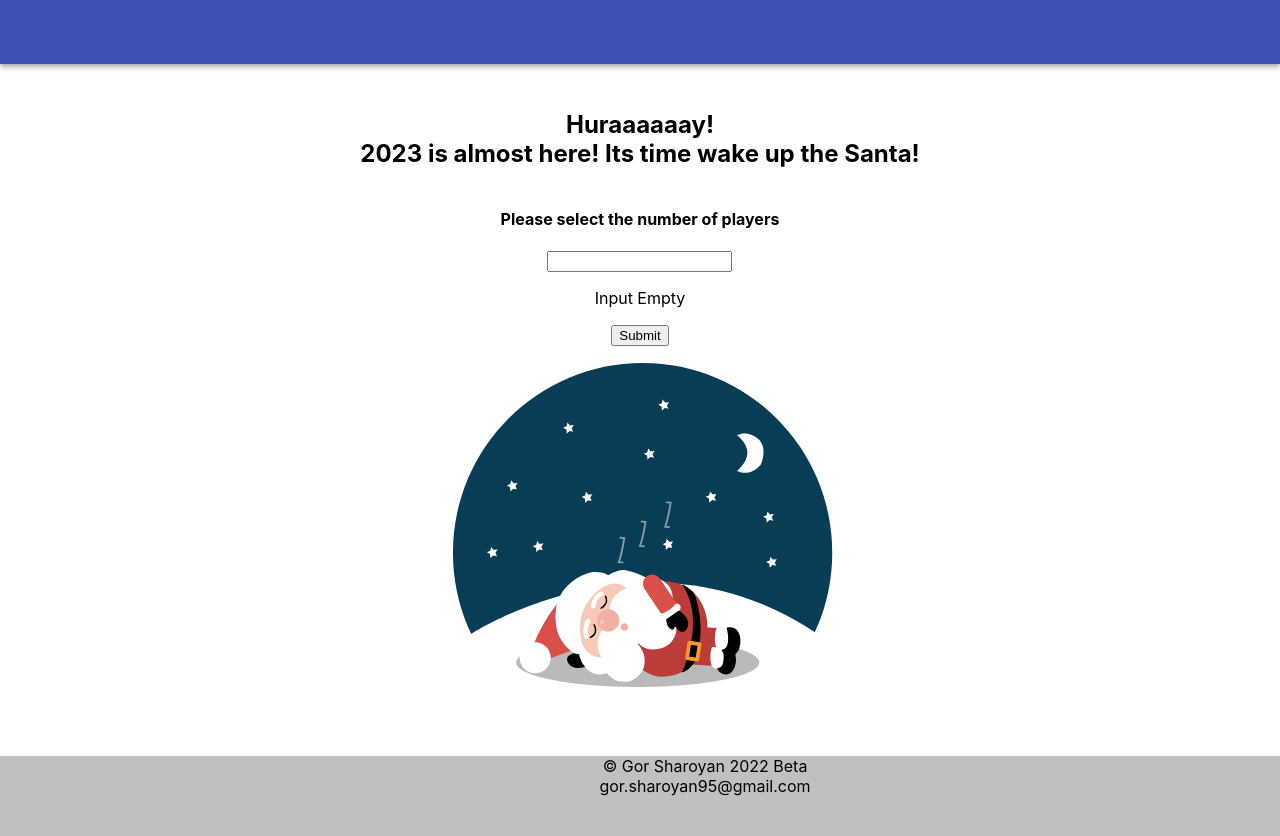
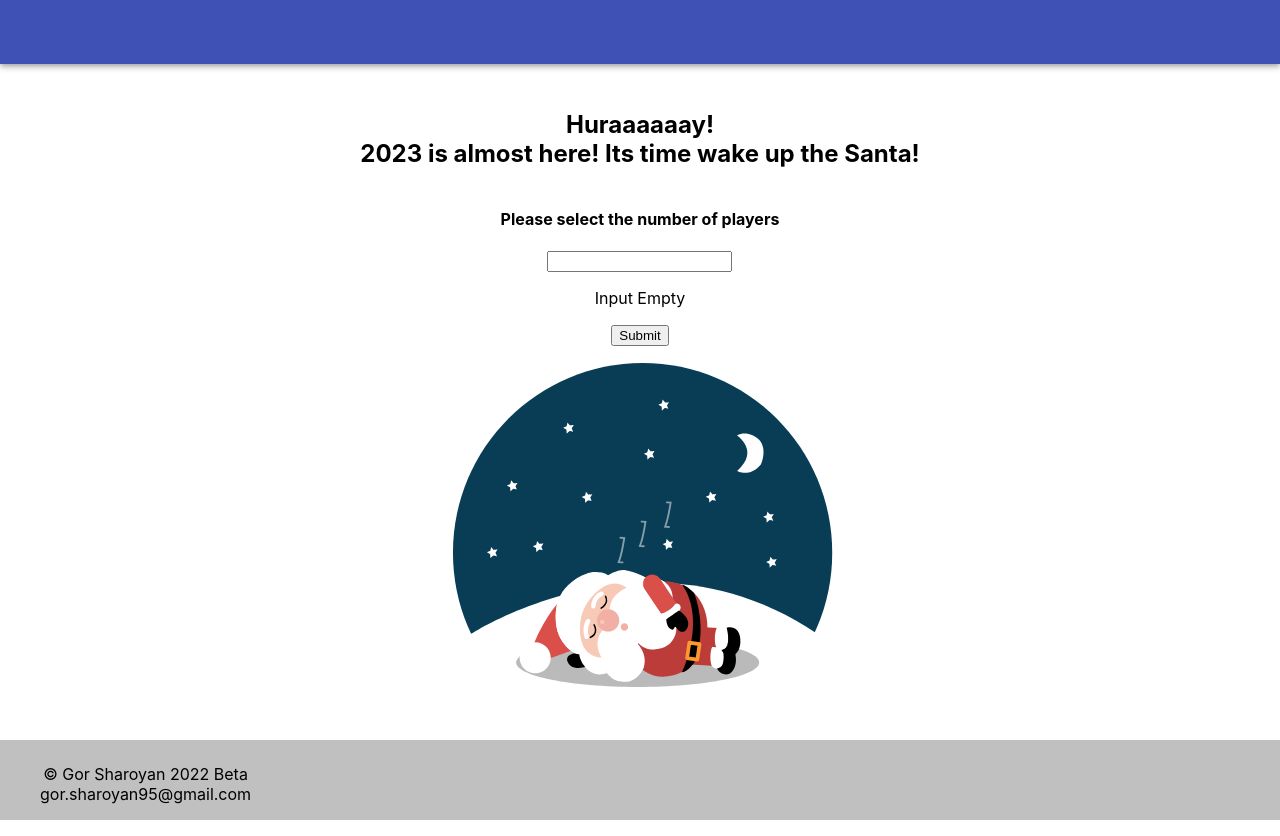
Before and after one commit to GorSharoyan/Secret_Santa_App, a React (Create React App) app: page / in a window 1280 px wide. Built offline with nearby package versions, Linux system fonts and the light colour scheme.

Commit message:
:art:UI(components/Footer):redisigned footer

```diff
--- a/src/Components/Footer/Footer.css
+++ b/src/Components/Footer/Footer.css
@@ -1,13 +1,12 @@
-.root{
-   position:relative;
-   bottom:0;
-    left: 0;
-    bottom: 0;
-    background-color: #C0C0C0;
-    height: 80px;
-
-  }
+.root {
+  position:relative;
+  background-color: #C0C0C0;
+  height: 80px;
+}
 
 .container {
-    margin-left: 50px;
+  position: absolute;
+  bottom: 0;
+  left: 0;
+  list-style-type: none;
   }
--- a/src/Components/Footer/Footer.js
+++ b/src/Components/Footer/Footer.js
@@ -7,9 +7,9 @@ import "./Footer.css";
 export default function Footer() {
   return (
     <div className="root">
-      <ul>
-        <ol className="container">© Gor Sharoyan 2022 Beta</ol>
-        <ol className="container">gor.sharoyan95@gmail.com</ol>
+      <ul className="container">
+        <li>© Gor Sharoyan 2022 Beta</li>
+        <li>gor.sharoyan95@gmail.com</li>
       </ul>
     </div>
   );
--- a/src/Components/Pagination/Pagination.css
+++ b/src/Components/Pagination/Pagination.css
@@ -1,8 +1,8 @@
 .pagination {
     display: flex;
-   flex-direction: row;
-   align-items: center;
-  list-style-type: none;
+    flex-direction: row;
+    align-items: center;
+    list-style-type: none;
 }
 
 .pageNumber {
```
